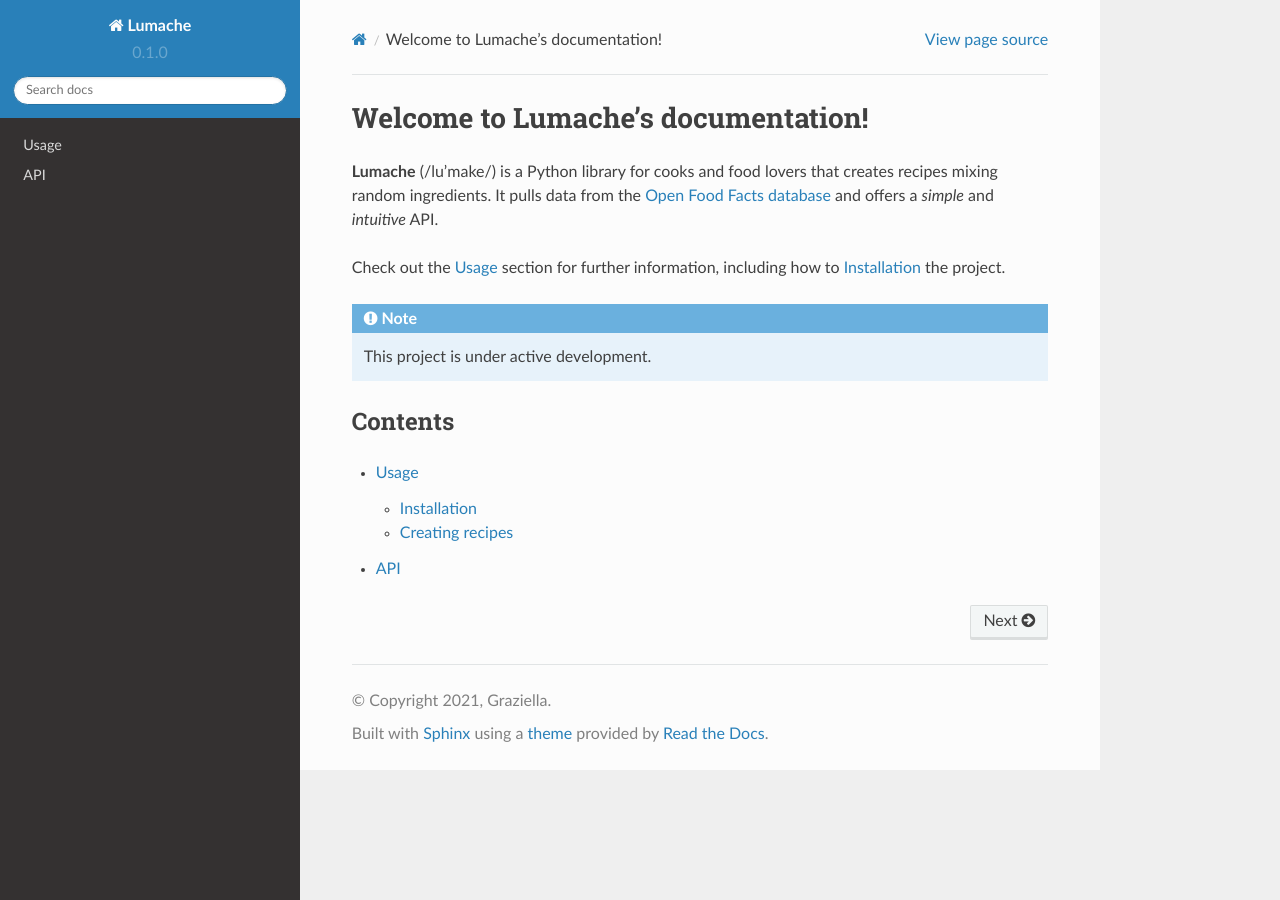
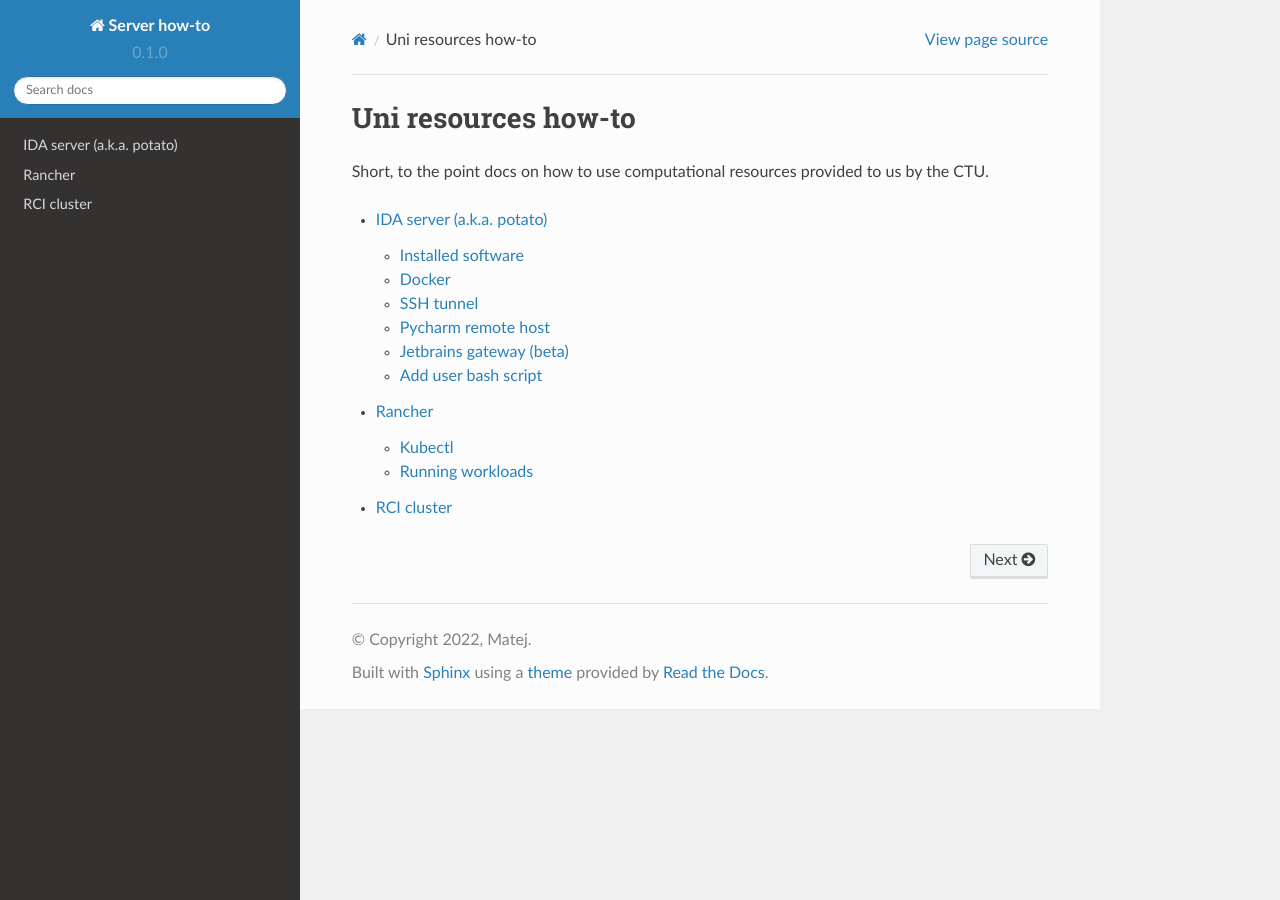
Before and after one commit to mat-ej/potato-server, a Sphinx documentation site: the page built from docs/source/index.rst, in a window 1280 px wide. Built offline with Sphinx 7.4.7 and the Read the Docs theme 2.0.0, drawn with Linux system fonts in a browser that asks for light colours.

Commit message:
ida server docs

```diff
--- a/docs/source/conf.py
+++ b/docs/source/conf.py
@@ -2,9 +2,9 @@
 
 # -- Project information
 
-project = 'Lumache'
-copyright = '2021, Graziella'
-author = 'Graziella'
+project = 'Server how-to'
+copyright = '2022, Matej'
+author = 'Matej'
 
 release = '0.1'
 version = '0.1.0'
--- /dev/null
+++ b/docs/source/ida-server.rst
@@ -0,0 +1,105 @@
+IDA server (a.k.a. potato)
+===========================
+currently at *147.32.83.225*, *potato.felk.cvut.cz* soon.
+
+Installed software
+----------------
+
+.. list-table:: sw
+   :widths: 15 15
+
+   * - docker
+     - 20.10.11
+   * - docker-compose
+     - 2.6.1
+   * - cuda
+     - 11.4
+   * - mc
+     - 4.8.24
+
+
+(Should you need anything else, let me know through github issues `here <https://github.com/mat-ej/potato-server>`_.)
+
+Docker
+----------------
+Clearly you can set your environment through conda and run your code directly. However, conda often isn't as portable as one would hope.
+Most likely outcome when porting a project using pure conda between clusters is the following process:
+    #. solving environment for 15 minutes
+    #. fails
+    #. solving conflicts for 45 minutes
+    #. try removing conflicting packages by hand
+    #. go to 1.
+
+Hence a better idea might be to use a Dockerfile.
+
+**NOTE**: Using docker for dependency management will allow you to easily port between different clusters. As an example you can use the Dockerfile below:
+
+.. code-block:: docker
+
+    ARG BASE_IMAGE=python:3.8
+
+    FROM ${BASE_IMAGE} as base
+
+    # Use the opt directory as our dev directory
+    WORKDIR /opt
+
+    ENV PYTHONUNBUFFERED TRUE
+
+    COPY requirements.dev .
+
+    # Install python dependencies
+    RUN pip install --upgrade pip \
+        && pip install --no-cache-dir wheel \
+        && pip install --no-cache-dir -r requirements.dev \
+        && pip list
+
+
+
+**NOTE**: pip is a better idea for dockerfiles as conda blows up the image size substantially.
+
+Now we only need to build our dockerfile, tag it as dev environment and then run it.
+The docker run command below attaches the current LOCAL directory *($pwd$)* to */opt* directory INSIDE the docker container.
+
+.. code-block:: bash
+
+    docker build -t dev -f Dockerfile .
+    docker run --rm -it --name run-checks -v $(pwd):/opt -t dev bash
+
+This should open up a bash command line inside the docker container such as this and we can simply run whatever we intended.
+
+.. code-block:: bash
+
+    root@0267b5398a62:/opt# python train_mnist.py
+
+
+
+**NOTE:** Full docker example for project/dependency management with tests and more:
+
+https://eugeneyan.com/writing/setting-up-python-project-for-automation-and-collaboration/#alternatively-use-docker-as-a-dev-environment-instead
+
+also a good read for python env management:
+
+https://yxtay.github.io/blog/python-environment-package-dependency-management/
+
+SSH tunnel
+----------------
+Server is currently firewalled in a way that you can only reach the server through ssh.
+Hence, whenever you need to run an app where you need more than simple CLI interaction e.g. mlflow, you need to "expose" it through a tunnel.
+
+**Example:** ssh tunnel for postgres running on the server's localhost:5432. We want to make this postgres accessible on our localhost:1111.
+
+
+.. code-block:: bash
+
+    ssh -L 1111:localhost:5432 uhrinmat@147.32.83.225
+
+
+
+Pycharm remote host
+--------------------
+
+Jetbrains gateway (beta)
+--------------------
+
+Add user bash script
+--------------------
--- a/docs/source/index.rst
+++ b/docs/source/index.rst
@@ -1,22 +1,9 @@
-Welcome to Lumache's documentation!
+Uni resources how-to
 ===================================
 
-**Lumache** (/lu'make/) is a Python library for cooks and food lovers
-that creates recipes mixing random ingredients.
-It pulls data from the `Open Food Facts database <https://world.openfoodfacts.org/>`_
-and offers a *simple* and *intuitive* API.
-
-Check out the :doc:`usage` section for further information, including
-how to :ref:`installation` the project.
-
-.. note::
-
-   This project is under active development.
-
-Contents
---------
+Short, to the point docs on how to use computational resources provided to us by the CTU.
 
 .. toctree::
-
-   usage
-   api
+   ida-server
+   rancher
+   rci-cluster
--- a/docs/source/usage.rst
+++ b/docs/source/rancher.rst
@@ -1,9 +1,9 @@
-Usage
+Rancher
 =====
 
 .. _installation:
 
-Installation
+Kubectl
 ------------
 
 To use Lumache, first install it using pip:
@@ -12,7 +12,7 @@
 
    (.venv) $ pip install lumache
 
-Creating recipes
+Running workloads
 ----------------
 
 To retrieve a list of random ingredients,
--- /dev/null
+++ b/docs/source/rci-cluster.rst
@@ -0,0 +1,2 @@
+RCI cluster
+============
--- a/pyproject.toml
+++ b/pyproject.toml
@@ -3,6 +3,6 @@
 build-backend = "flit_core.buildapi"
 
 [project]
-name = "lumache"
-authors = [{name = "Graziella", email = "graziella@lumache"}]
+name = "server how to"
+authors = [{name = "Matej", email = "matej.uhrin@cvut.cz"}]
 dynamic = ["version", "description"]
```
